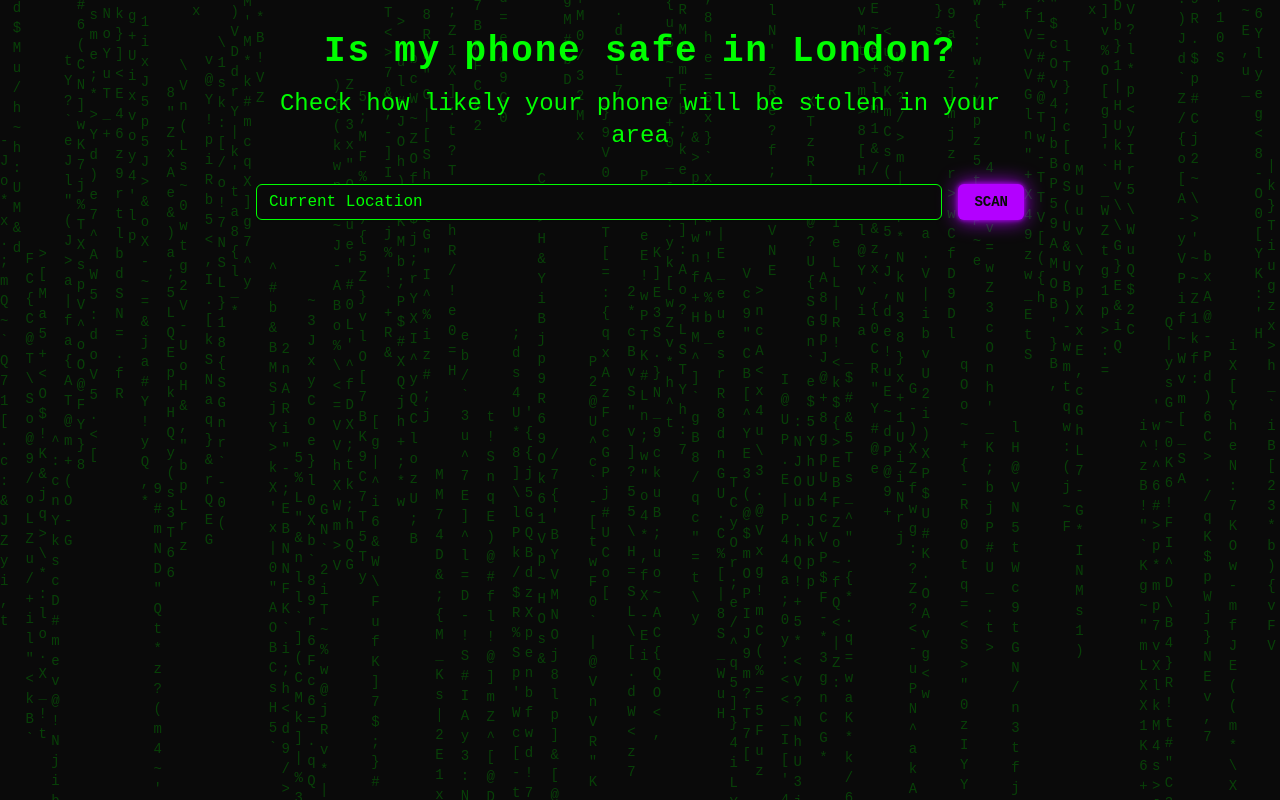
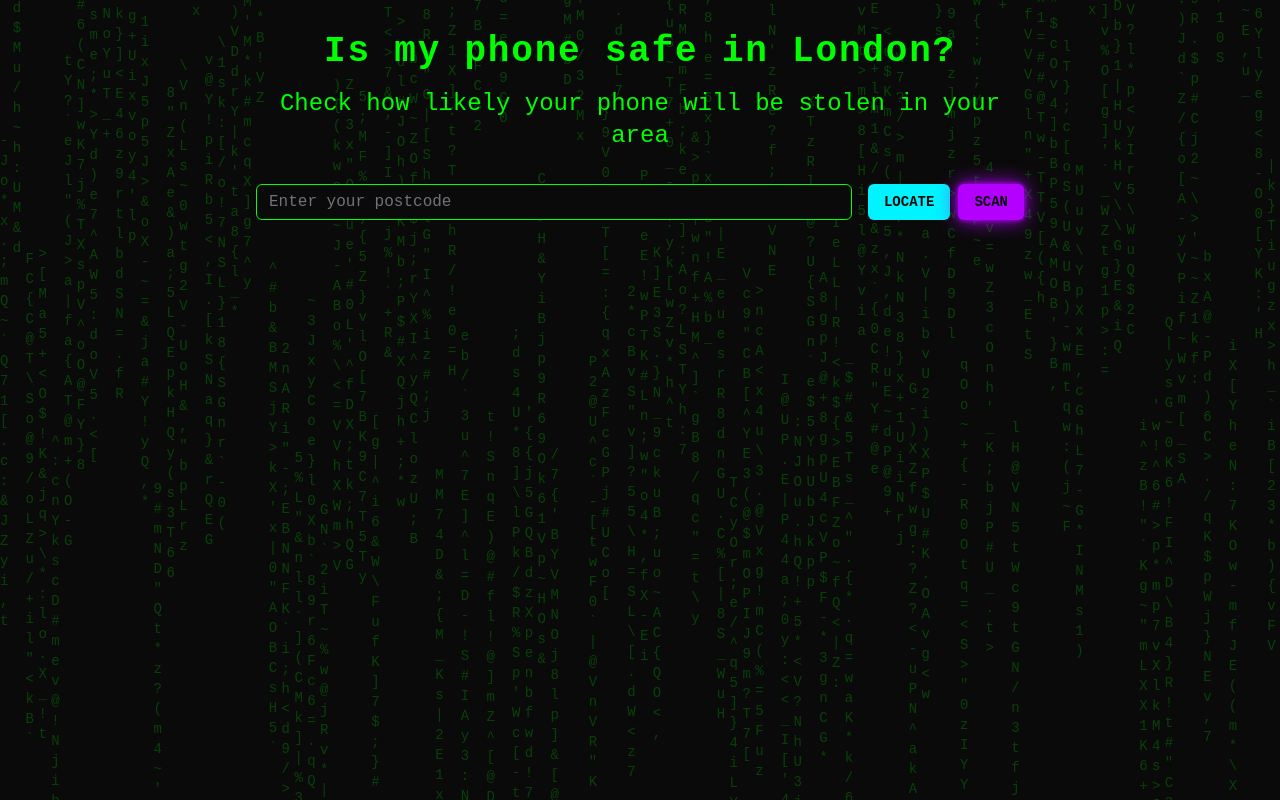
Before and after one commit to satyabotcha/phone-theft, a Next.js app: page / in a window 1280 px wide. Built offline with nearby package versions, Linux system fonts and the light colour scheme.

Commit message:
shows postcode in the map area, checked errors for different conditions & simplified logic

```diff
--- a/app/page.tsx
+++ b/app/page.tsx
@@ -1,6 +1,6 @@
 "use client";
 
-import { useState } from "react";
+import { useState, useRef } from "react";
 import { Input } from "@/components/ui/input";
 import { Button } from "@/components/ui/button";
 import { Card, CardHeader, CardTitle } from "@/components/ui/card";
@@ -18,66 +18,69 @@
   const [crimeData, setCrimeData] = useState([]);
   const [error, setError] = useState("")
   const [mapCenter, setMapCenter] = useState<{ latitude: number; longitude: number } | null>(null);
-  const [usingCurrentLocation, setUsingCurrentLocation] = useState(true);
+
+  const postcodeRef = useRef<HTMLInputElement>(null);
 
   // Function to get and process the user's current location
   function getCurrentPosition() {
     setError("");
-    setUsingCurrentLocation(true);
     navigator.geolocation.getCurrentPosition(
       async (position) => {
         const { latitude, longitude } = position.coords;
         setMapCenter({ latitude, longitude });
         try {
-          // Fetch crime data and postcode based on current location
-          const crimeData = await getCrimeData(latitude, longitude);
-          setCrimeData(crimeData);
-          const postcode = await getPostcodeFromLatLong(latitude, longitude);
-          setPostcode(postcode);
+          const locationPostcode = await getPostcodeFromLatLong(latitude, longitude);
+          setPostcode(locationPostcode);
+          if (postcodeRef.current) {
+            postcodeRef.current.value = locationPostcode;
+          }
+          handleSubmit(null);
         } catch (error) {
-          setError("Failed to fetch crime data");
+          setError("Failed to get postcode from location");
         }
       },
       (error) => {
         setError("Failed to get your location. Please enter a postcode.");
-        console.log(error)
-        setUsingCurrentLocation(false);
+        console.log(error);
       }
     );
   }
 
   // Handler for form submission
-  async function handleSubmit(e: React.FormEvent) {
-    e.preventDefault();
-    if (usingCurrentLocation) {
-      getCurrentPosition();
-      return;
-    }
-    if (!postcode.trim()) {
+  async function handleSubmit(e: React.FormEvent<HTMLFormElement> | null) {
+    if (e) e.preventDefault();
+
+    const postcodeSubmitted = postcodeRef.current.value;
+
+    if (!postcodeSubmitted.trim()) {
       setError("Please enter a postcode.")
       return
     }
 
-    setError("")
-
     try {
       // Fetch latitude and longitude from postcode, then get crime data
-      const { latitude, longitude } = await getLatitudeAndLongitude(postcode);
+      const { latitude, longitude } = await getLatitudeAndLongitude(postcodeSubmitted);
       setMapCenter({ latitude, longitude });
       const crimeData = await getCrimeData(latitude, longitude);
       setCrimeData(crimeData);
-    } catch (error) {
-      setError("Please enter a valid postcode")
+      setPostcode(postcodeSubmitted); // Update state after successful API call
+      console.log(crimeData)
+    }
+    catch (error) {
+      setError("Please enter a valid UK postcode")
     }
   }
 
   return (
     <>
+      {/* Main container with cyberpunk-inspired styling */}
       <div className="min-h-screen bg-cyber-black text-matrix-green py-8 px-4 sm:px-6 lg:px-8 font-matrix relative overflow-hidden">
-        {/* Matrix background animation */}
+        {/* Animated matrix background */}
         <MatrixBackground />
 
+        {/* Content container */}
         <div className="max-w-3xl mx-auto relative z-10">
+          {/* Page title and description */}
           <h1 className="text-4xl font-bold text-center mb-4 text-matrix-green font-matrix tracking-wider">Is my phone safe in London?</h1>
           <h2 className="text-2xl text-center mb-8 text-matrix-green font-matrix">Check how likely your phone will be stolen in your area</h2>
 
@@ -85,21 +88,29 @@
           <form onSubmit={handleSubmit} className="mb-8">
             <div className="flex flex-col gap-2">
               <div className="flex flex-col sm:flex-row gap-4">
+                {/* Postcode input field */}
                 <Input
                   type="text"
                   placeholder="Enter your postcode"
-                  value={usingCurrentLocation ? "Current Location" : postcode}
-                  onChange={(e) => {
-                    setPostcode(e.target.value);
-                    setUsingCurrentLocation(false);
-                  }}
+                  ref={postcodeRef}
                   className={`flex-grow bg-cyber-black text-matrix-green border-matrix-green placeholder-matrix-green placeholder-opacity-50 focus:ring-matrix-green text-base sm:text-sm ${error ? 'border-red-500' : ''}`}
                   style={{ fontSize: 'max(16px, 1rem)' }}
                   aria-invalid={error ? 'true' : 'false'}
                   aria-describedby={error ? 'postcode-error' : undefined}
                 />
-                <Button type="submit" className="bg-neon-purple hover:bg-purple-700 text-cyber-black font-bold shadow-purple-glow w-full sm:w-auto">SCAN</Button>
+                {/* Action buttons */}
+                <div className="flex gap-2">
+                  <Button
+                    type="button"
+                    onClick={getCurrentPosition}
+                    className="bg-neon-blue hover:bg-blue-700 text-cyber-black font-bold shadow-blue-glow"
+                  >
+                    LOCATE
+                  </Button>
+                  <Button type="submit" className="bg-neon-purple hover:bg-purple-700 text-cyber-black font-bold shadow-purple-glow">SCAN</Button>
+                </div>
               </div>
+              {/* Error message display */}
               {error && (
                 <p id="postcode-error" className="text-red-500 text-sm mt-1">{error}</p>
               )}
@@ -124,6 +135,7 @@
               <MapPage
                 crimeData={crimeData}
                 mapCenter={mapCenter ?? { latitude: 0, longitude: 0 }}
+                postcode={postcode}
               />
 
             </div>
--- a/components/ui/map.tsx
+++ b/components/ui/map.tsx
@@ -13,7 +13,7 @@
 }
 
 // Main component for rendering the map
-export default function MapPage({crimeData, mapCenter}: {crimeData: CrimeData[], mapCenter: { latitude: number; longitude: number }}) {
+export default function MapPage({crimeData, mapCenter, postcode}: {crimeData: CrimeData[], mapCenter: { latitude: number; longitude: number }, postcode: string}) {
     // Create a ref to hold the map container DOM element
     const mapContainer = useRef(null);
     const [isLoading, setIsLoading] = useState(true);
@@ -120,7 +120,7 @@
         <Card className="bg-cyber-black border-matrix-green shadow-neon-glow">
                 <CardHeader>
                     <CardTitle className="text-lg flex items-center text-matrix-green">
-                      {`Phone Theft Hotspots`}
+                      {`Phone Theft Hotspots: ${postcode.toUpperCase()}`}
                     </CardTitle>
                   </CardHeader>
                   <CardContent>
```
